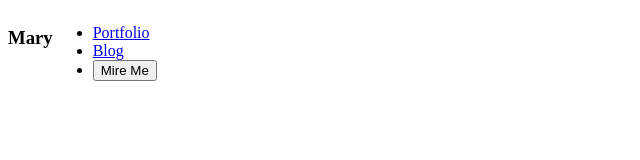
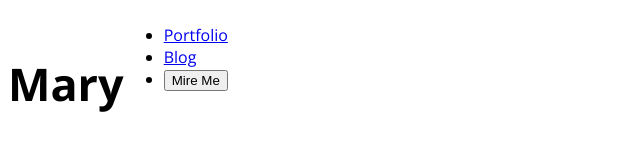
Before and after one commit to sdabdullah/developer-portfolio, a plain HTML site: page index.html in a window 1280 px wide. Shown: the whole page, without its empty margins (0-640 px from the left). Drawn offline with nearby package versions, Linux system fonts and the light colour scheme.

Commit message:
nav title updated

```diff
--- a/index.html
+++ b/index.html
@@ -4,12 +4,16 @@
     <meta charset="UTF-8">
     <meta name="viewport" content="width=device-width, initial-scale=1.0">
     <title>Web developer Portfolio</title>
+    <link rel="preconnect" href="https://fonts.googleapis.com">
+    <link rel="preconnect" href="https://fonts.gstatic.com" crossorigin>
+    <link href="https://fonts.googleapis.com/css2?family=Open+Sans:ital,wght@0,300..800;1,300..800&display=swap" rel="stylesheet">
+
     <link rel="stylesheet" href="styles/portfolio.css">
 </head>
-<body>
+<body class="open-sans-normal">
     <header>
         <nav>
-            <h3>Mary</h3>
+            <h3 class="nav-title">Mary</h3>
             <ul>
                 <li><a href="#">Portfolio</a></li>
                 <li><a href="#">Blog</a></li>
--- a/styles/portfolio.css
+++ b/styles/portfolio.css
@@ -1,6 +1,19 @@
+
+
+
+.open-sans-normal {
+  font-family: "Open Sans", sans-serif;
+  font-optical-sizing: auto;
+  font-style: normal;
+  font-variation-settings: "wdth" 100;
+}
 
 
 /* Nav styles */
 nav{
     display: flex;
 }
+.nav-title{
+    font-size: 45px;
+    font-weight: 700;
+}
```
